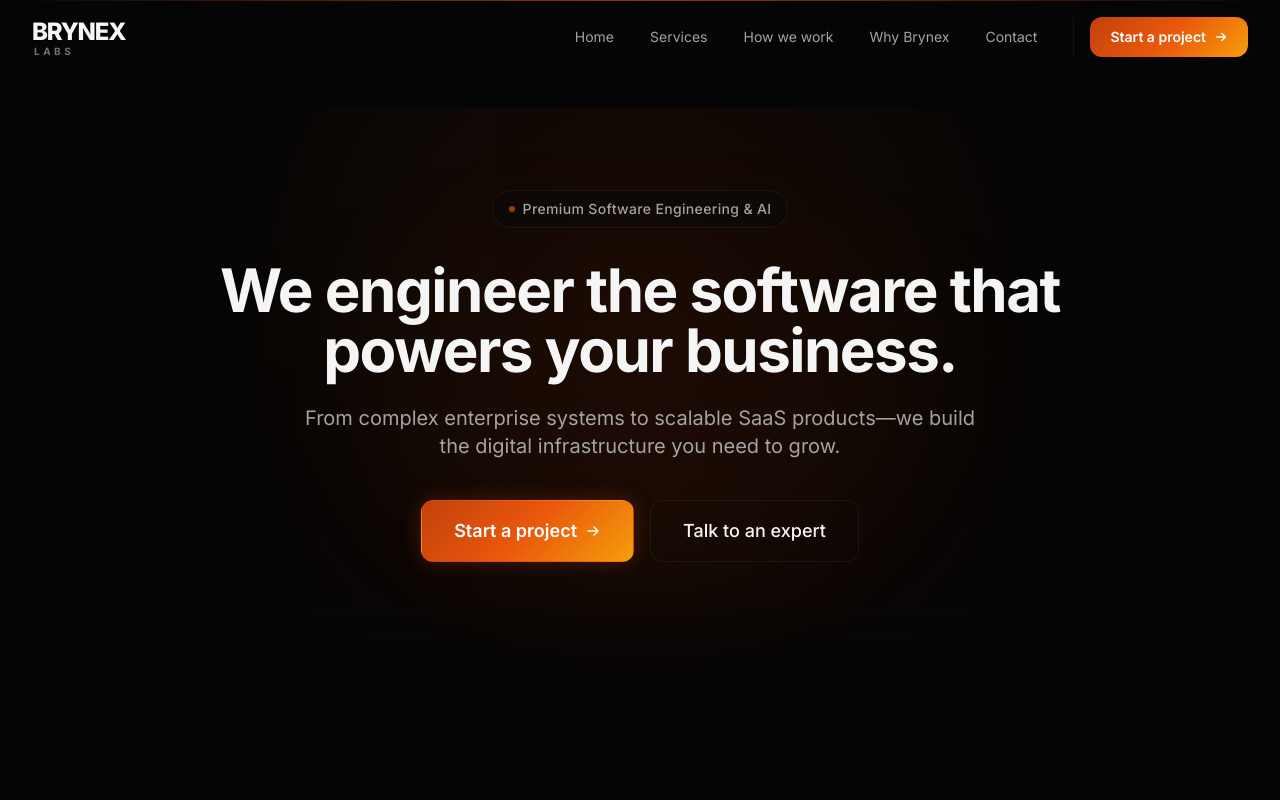
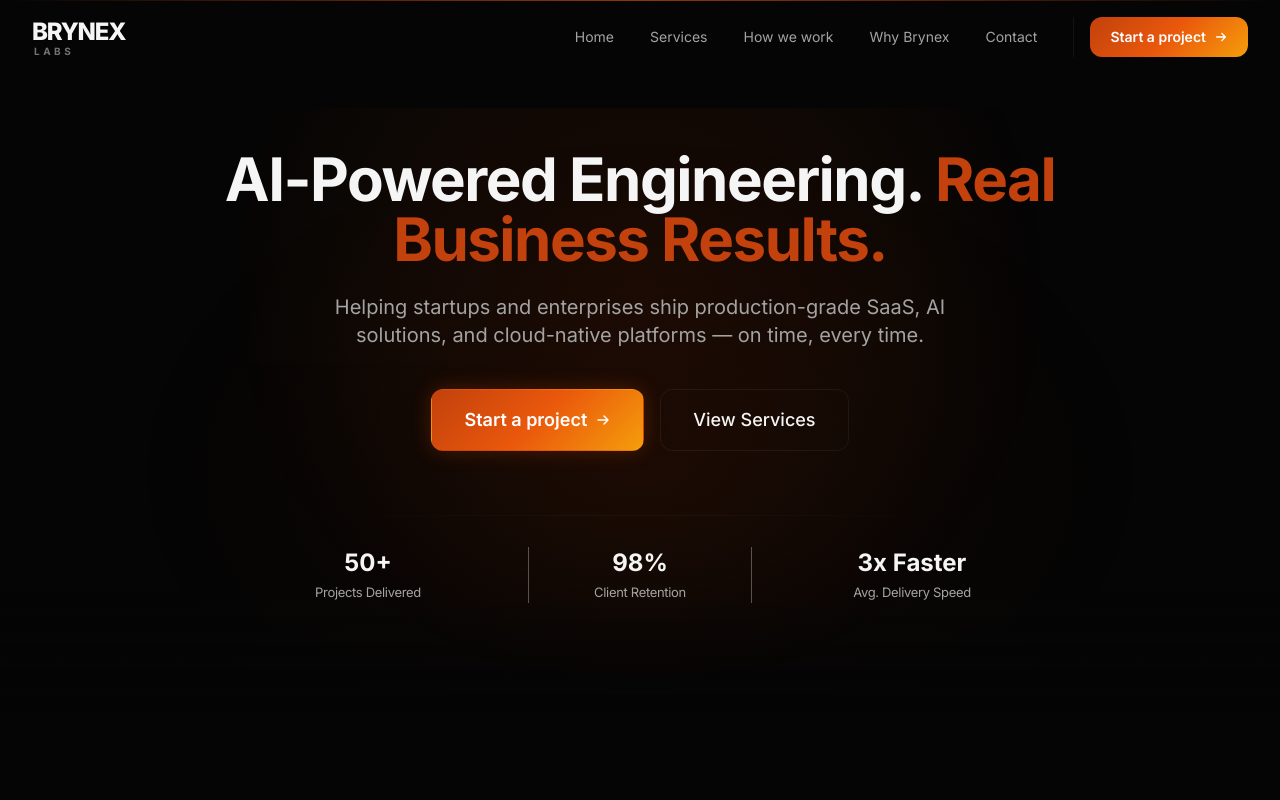
Before and after one commit to abhipandey1402/BrynexLabs, a Next.js app: page / in a window 1280 px wide. Shown: the top 800 px of the page. Built offline with nearby package versions, Linux system fonts and the light colour scheme.

Commit message:
feat(hero): refine hero section for conversion with performance metrics and polished trust indicators

```diff
--- a/src/components/sections/Hero.tsx
+++ b/src/components/sections/Hero.tsx
@@ -35,35 +35,48 @@ export default function Hero() {
             </div>
 
             <div className="relative z-10 mx-auto max-w-container text-center">
-                {/* Badge */}
-                <div className="inline-flex items-center gap-2 mb-8 px-4 py-2 rounded-full border border-border bg-background-secondary/50 backdrop-blur-sm animate-fade-in">
-                    <span className="w-1.5 h-1.5 rounded-full bg-accent animate-glow-pulse" aria-hidden="true" />
-                    <span className="text-foreground-secondary text-xs md:text-sm font-medium tracking-wide">
-                        Premium Software Engineering & AI
-                    </span>
-                </div>
-
                 {/* H1 — only h1 on the page */}
                 <h1 className="text-3xl sm:text-4xl md:text-5xl lg:text-6xl font-bold text-foreground tracking-tight leading-[1.1] mb-6 max-w-4xl mx-auto animate-fade-in-up">
-                    We engineer the software that powers your business.
+                    AI-Powered Engineering. <span className="text-accent">Real Business Results.</span>
                 </h1>
 
                 {/* Subtitle */}
                 <p className="text-foreground-secondary text-base md:text-lg lg:text-xl max-w-2xl mx-auto leading-relaxed mb-10 animate-fade-in-up" style={{ animationDelay: '0.15s' }}>
-                    From complex enterprise systems to scalable SaaS products—we build the digital infrastructure you need to grow.
+                    Helping startups and enterprises ship production-grade SaaS, AI solutions, and cloud-native platforms — on time, every time.
                 </p>
 
                 {/* CTAs */}
-                <div className="flex flex-col sm:flex-row items-center justify-center gap-4 animate-fade-in-up" style={{ animationDelay: '0.3s' }}>
+                <div className="flex flex-col sm:flex-row items-center justify-center gap-4 mb-16 animate-fade-in-up" style={{ animationDelay: '0.3s' }}>
                     <Button onClick={() => setIsModalOpen(true)} variant="primary" size="lg">
                         Start a project
                         <svg width="16" height="16" viewBox="0 0 16 16" fill="none" aria-hidden="true">
                             <path d="M3 8H13M13 8L9 4M13 8L9 12" stroke="currentColor" strokeWidth="1.5" strokeLinecap="round" strokeLinejoin="round" />
                         </svg>
                     </Button>
-                    <Button onClick={() => setIsModalOpen(true)} variant="secondary" size="lg">
-                        Talk to an expert
+                    <Button href="#services" variant="secondary" size="lg">
+                        View Services
                     </Button>
+                </div>
+
+                {/* Trust Indicators */}
+                <div className="relative max-w-3xl mx-auto pt-8 animate-fade-in" style={{ animationDelay: '0.45s' }}>
+                    {/* Enhanced divider line */}
+                    <div className="absolute top-0 left-1/2 -translate-x-1/2 w-full h-[1px] bg-gradient-to-r from-transparent via-border to-transparent opacity-60" />
+
+                    <div className="grid grid-cols-1 sm:grid-cols-3 gap-8 md:gap-12">
+                        <div className="flex flex-col items-center">
+                            <span className="text-xl md:text-2xl font-bold text-foreground">50+</span>
+                            <span className="text-[13px] text-foreground-secondary mt-1 tracking-tight">Projects Delivered</span>
+                        </div>
+                        <div className="flex flex-col items-center border-t sm:border-t-0 sm:border-x border-border/30 py-6 sm:py-0">
+                            <span className="text-xl md:text-2xl font-bold text-foreground">98%</span>
+                            <span className="text-[13px] text-foreground-secondary mt-1 tracking-tight">Client Retention</span>
+                        </div>
+                        <div className="flex flex-col items-center">
+                            <span className="text-xl md:text-2xl font-bold text-foreground">3x Faster</span>
+                            <span className="text-[13px] text-foreground-secondary mt-1 tracking-tight">Avg. Delivery Speed</span>
+                        </div>
+                    </div>
                 </div>
             </div>
 
```
